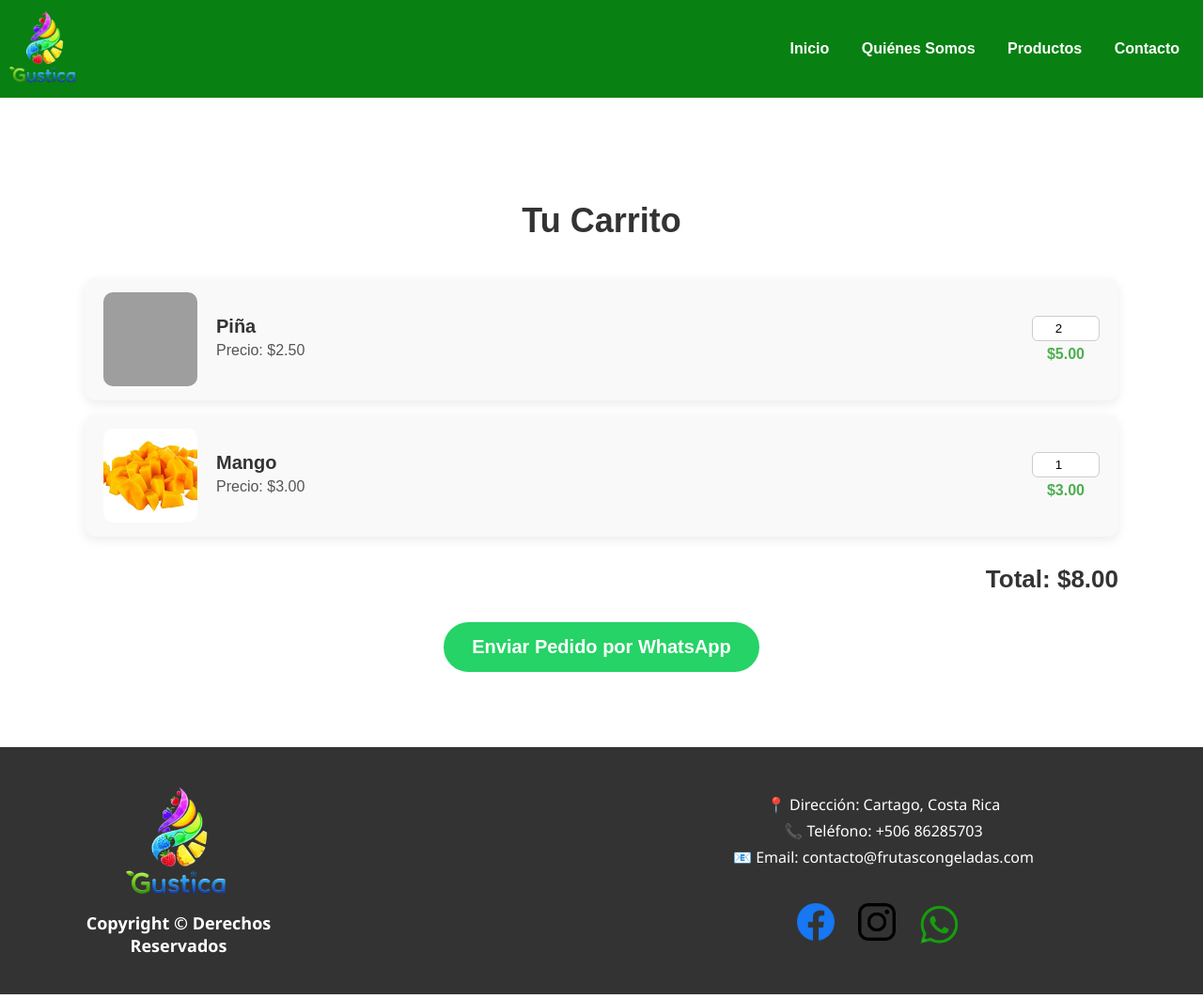
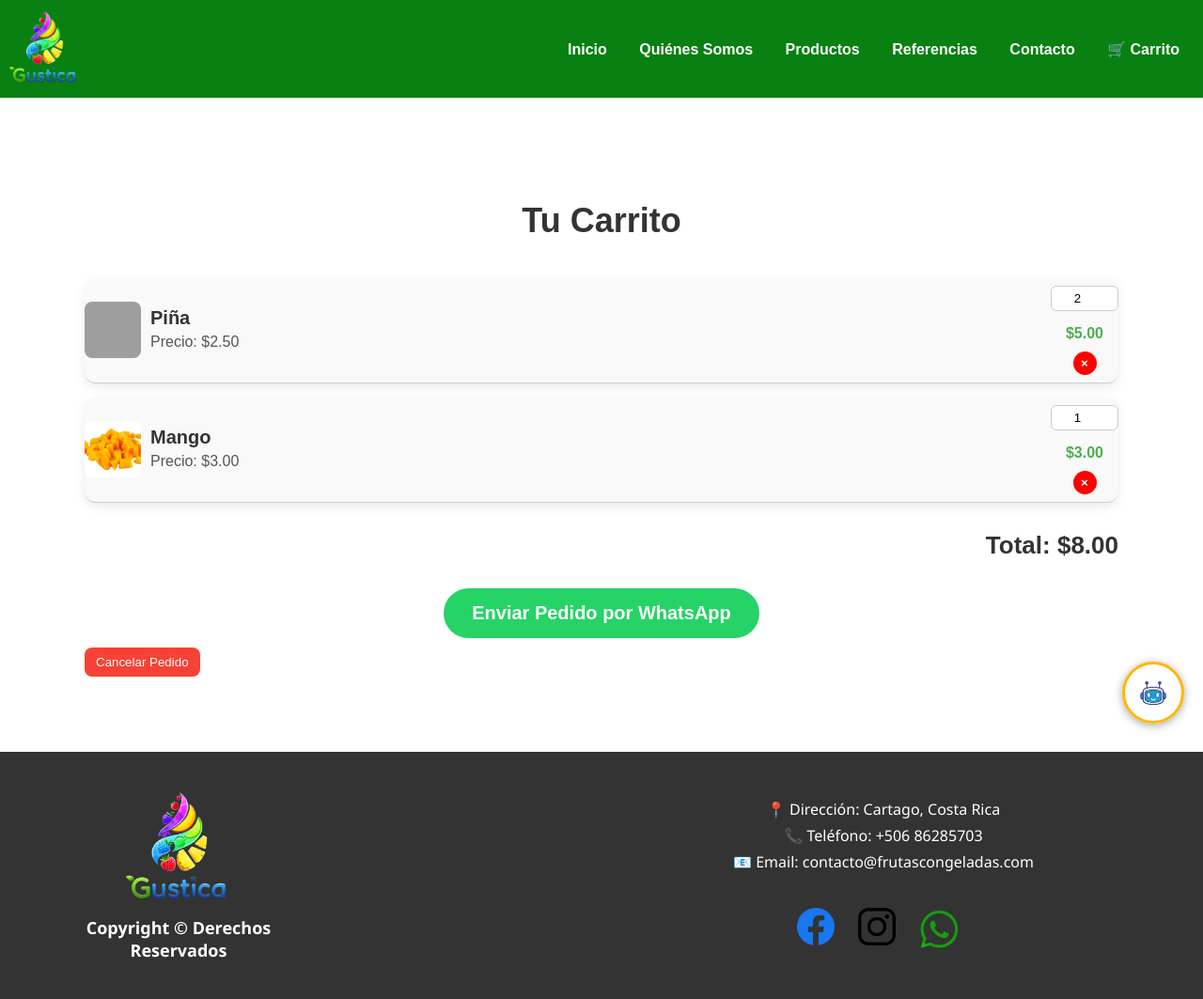
Before and after one commit to jonavrenes/Gustica, a Flask app: page /carrito in a window 1280 px wide. Shown: the whole page at 94% size. Run offline with Flask 3, Linux system fonts and the light colour scheme; grey boxes are pictures that could not be loaded.

Commit message:
Update carrito.html

```diff
--- a/templates/carrito.html
+++ b/templates/carrito.html
@@ -5,35 +5,86 @@
   <meta name="viewport" content="width=device-width, initial-scale=1" />
   <title>Carrito - Gustica</title>
   <link rel="stylesheet" href="{{ url_for('static', filename='style.css') }}" />
+  <link rel="stylesheet" href="{{ url_for('static', filename='chatbot.css') }}" />
+  <style>
+    /* Pequeño ajuste para el botón de eliminar */
+    .producto-carrito {
+      display: flex;
+      align-items: center;
+      justify-content: space-between;
+      border-bottom: 1px solid #ccc;
+      padding: 8px 0;
+    }
+    .producto-carrito img {
+      width: 60px;
+      height: 60px;
+      object-fit: cover;
+      border-radius: 8px;
+    }
+    .producto-info {
+      flex: 1;
+      margin-left: 10px;
+    }
+    .producto-cantidad {
+      display: flex;
+      align-items: center;
+      gap: 10px;
+    }
+    .eliminar-btn {
+      background: red;
+      color: white;
+      border: none;
+      border-radius: 50%;
+      width: 25px;
+      height: 25px;
+      cursor: pointer;
+      font-weight: bold;
+    }
+    #cancelar-pedido {
+      background: #f44336;
+      color: white;
+      padding: 8px 12px;
+      border: none;
+      border-radius: 8px;
+      cursor: pointer;
+      margin-top: 10px;
+    }
+    #cancelar-pedido:hover {
+      background: #d32f2f;
+    }
+  </style>
 </head>
 <body>
-    <header>
-        <div class="logo">
-            <img src="{{ url_for('static', filename='logo.png') }}" alt="Logo">
-        </div>
-        <nav>
-            <a href="{{ url_for('inicio') }}">Inicio</a>
-            <a href="{{ url_for('quienes') }}">Quiénes Somos</a>
-            <a href="{{ url_for('productos') }}">Productos</a>
-            <a href="#contacto">Contacto</a>
-        </nav>
-    </header>
+
+  {% include 'header.html' %}
 
   <main class="carrito-section">
     <h2>Tu Carrito</h2>
-
-        <div id="carrito-productos">
-            <!-- Cada producto será insertado aquí con JavaScript -->
-        </div>
-
+    <div id="carrito-productos"></div>
     <div class="total-carrito">
       Total: $<span id="total-carrito">0.00</span>
     </div>
-
     <button id="enviar-whatsapp">Enviar Pedido por WhatsApp</button>
+    <button id="cancelar-pedido">Cancelar Pedido</button>
   </main>
 
   {% include 'footer.html' %}
+
+  <!-- Chatbot -->
+  <div id="chatbot-container">
+    <img id="chatbot-logo" src="{{ url_for('static', filename='chatbot_logo.png') }}" alt="Chatbot">
+    <div id="chatbox">
+      <div id="chatbox-header">
+        Chat Gustica
+        <button id="chatbox-close">✖</button>
+      </div>
+      <div id="chat-messages"></div>
+      <div id="chat-input">
+        <input type="text" id="user-input" placeholder="Escribe un mensaje...">
+        <button id="send-btn">Enviar</button>
+      </div>
+    </div>
+  </div>
 
   <script>
     let carrito = [
@@ -47,6 +98,7 @@
     function renderCarrito() {
       carritoDiv.innerHTML = '';
       let total = 0;
+
       carrito.forEach((prod, index) => {
         const prodDiv = document.createElement('div');
         prodDiv.className = 'producto-carrito';
@@ -59,18 +111,29 @@
           <div class="producto-cantidad">
             <input type="number" value="${prod.cantidad}" min="1" data-index="${index}">
             <span>$${(prod.precio * prod.cantidad).toFixed(2)}</span>
+            <button class="eliminar-btn" data-index="${index}">×</button>
           </div>
         `;
         carritoDiv.appendChild(prodDiv);
         total += prod.precio * prod.cantidad;
       });
+
       totalSpan.textContent = total.toFixed(2);
 
-        // actualizar cantidad
+      // Actualizar cantidad
       document.querySelectorAll('.producto-cantidad input').forEach(input => {
         input.addEventListener('input', e => {
           const idx = e.target.dataset.index;
           carrito[idx].cantidad = parseInt(e.target.value) || 1;
+          renderCarrito();
+        });
+      });
+
+      // Botones eliminar producto
+      document.querySelectorAll('.eliminar-btn').forEach(btn => {
+        btn.addEventListener('click', e => {
+          const idx = e.target.dataset.index;
+          carrito.splice(idx, 1);
           renderCarrito();
         });
       });
@@ -80,6 +143,10 @@
 
     // Botón WhatsApp
     document.getElementById('enviar-whatsapp').addEventListener('click', () => {
+      if(carrito.length === 0){
+        alert("Tu carrito está vacío.");
+        return;
+      }
       let mensaje = 'Buenas, necesito:\n';
       let total = 0;
       carrito.forEach(prod => {
@@ -90,6 +157,16 @@
       const url = `https://wa.me/50660021483?text=${encodeURIComponent(mensaje)}`;
       window.open(url, '_blank');
     });
+
+    // Botón cancelar pedido
+    document.getElementById('cancelar-pedido').addEventListener('click', () => {
+      if(confirm("¿Deseas eliminar todos los productos del carrito?")){
+        carrito = [];
+        renderCarrito();
+      }
+    });
   </script>
+
+  <script src="{{ url_for('static', filename='chatbot.js') }}"></script>
 </body>
 </html>
```
Lines whose indentation alone changed are shown as unchanged.
